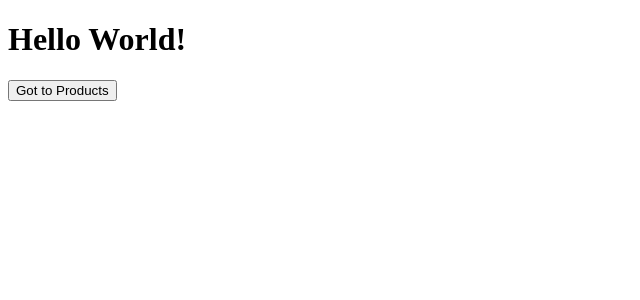
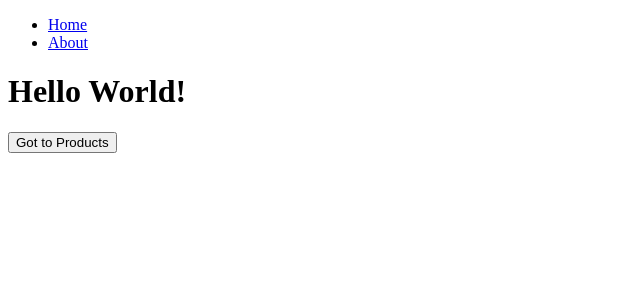
Before and after one commit to jesusmongedev/platzi-avo-app, a Next.js app: page / in a window 1280 px wide. Shown: the top 300 px of the page, without its empty margins (0-640 px from the left). Built offline with nearby package versions, Linux system fonts and the light colour scheme.

Commit message:
Enlazando páginas home /about /products/id/queries

```diff
--- /dev/null
+++ b/components/Navbar.js
@@ -0,0 +1,22 @@
+import Link from "next/link";
+
+const Navbar = () => {
+  return (
+    <nav>
+      <ul>
+        <li>
+          <Link href="/">
+            <a >Home</a>
+          </Link>
+        </li>
+        <li>
+            <Link href="/about">
+                <a>About</a>
+            </Link>
+        </li>
+      </ul>
+    </nav>
+  );
+};
+
+export default Navbar;
--- a/pages/about.js
+++ b/pages/about.js
@@ -1,6 +1,9 @@
+import Navbar from "../components/Navbar"
+
 const About = () => {
     return (
         <div>
+            <Navbar/>
             <h2>Página de About</h2>
         </div>
     )
--- a/pages/index.js
+++ b/pages/index.js
@@ -1,4 +1,5 @@
 import { useRouter } from "next/router"
+import Navbar from "../components/Navbar";
 // Challenge PRODUCT_DATA filled by users
 const Home = () => {
     const PRODUCT_DATA = {
@@ -17,6 +18,7 @@
 
     return (
         <div>
+            <Navbar/>
             <h1>Hello World!</h1>
             <button onClick={productPage}>Got to Products</button>
         </div>
```
